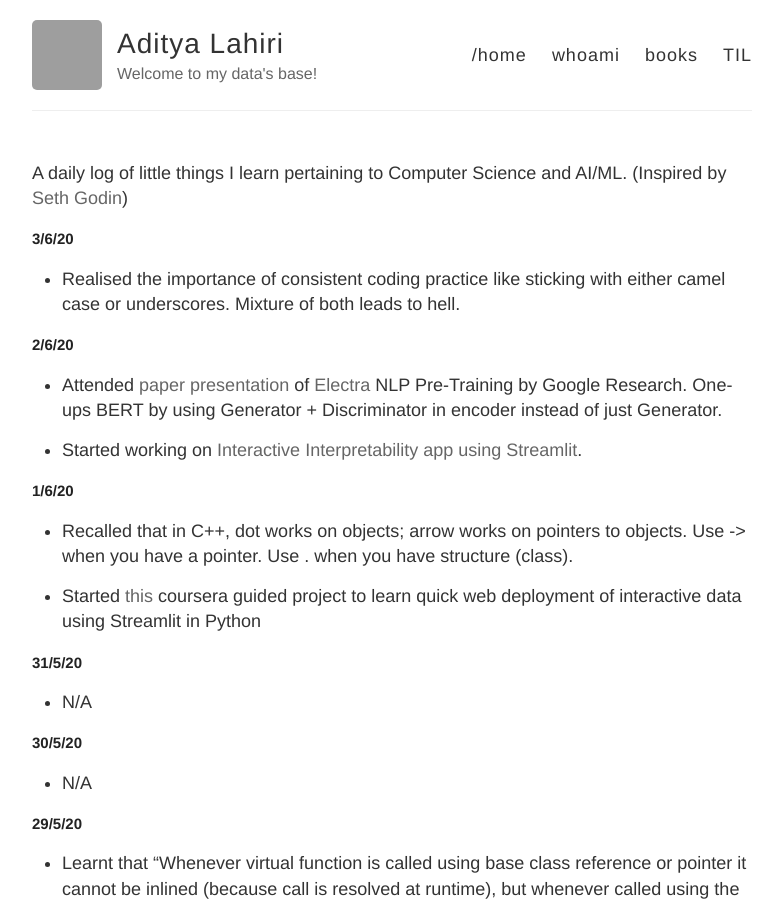
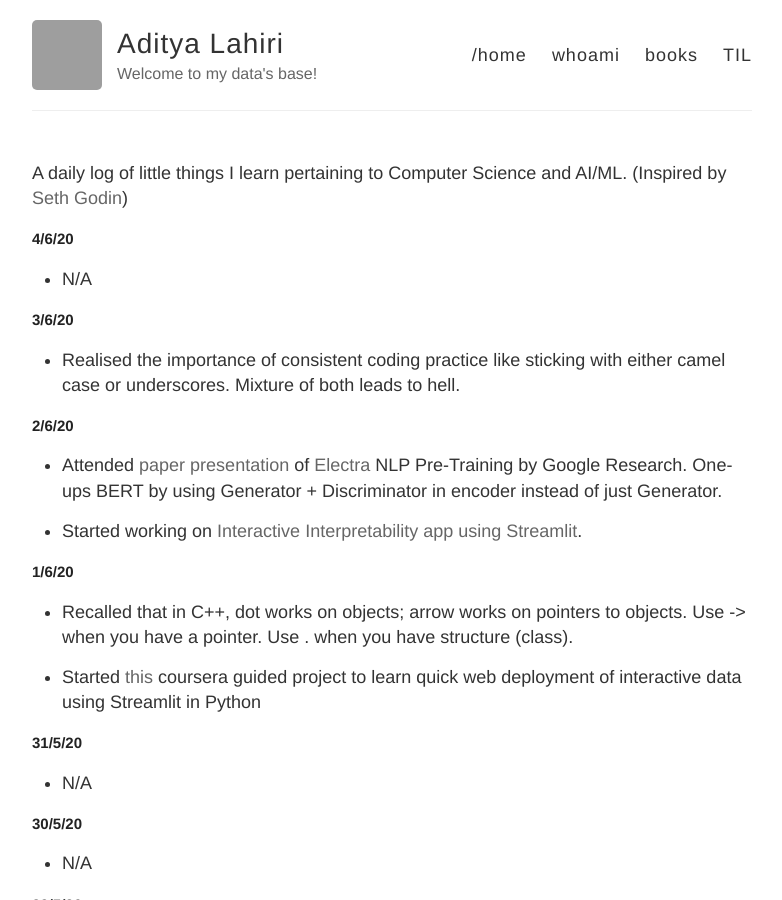
Before and after one commit to adityalahiri/adityalahiri.github.io, a Jekyll site: the page built from TIL.md, in a window 1280 px wide and 900 px high. Shown: the whole window, without its empty margins (248-1030 px from the left). Built offline with Jekyll 4.4.1, drawn with Linux system fonts in a browser that asks for light colours; our own code applies the rules of GitHub Pages for plain Markdown files; grey boxes are pictures that could not be loaded.

Commit message:
Update for 4/6

```diff
--- a/TIL.md
+++ b/TIL.md
@@ -1,5 +1,9 @@
 A daily log of little things I learn pertaining to Computer Science and AI/ML.
 (Inspired by [Seth Godin](https://seths.blog/))
+
+## 4/6/20
+
+* N/A
 
 ## 3/6/20
 
```
